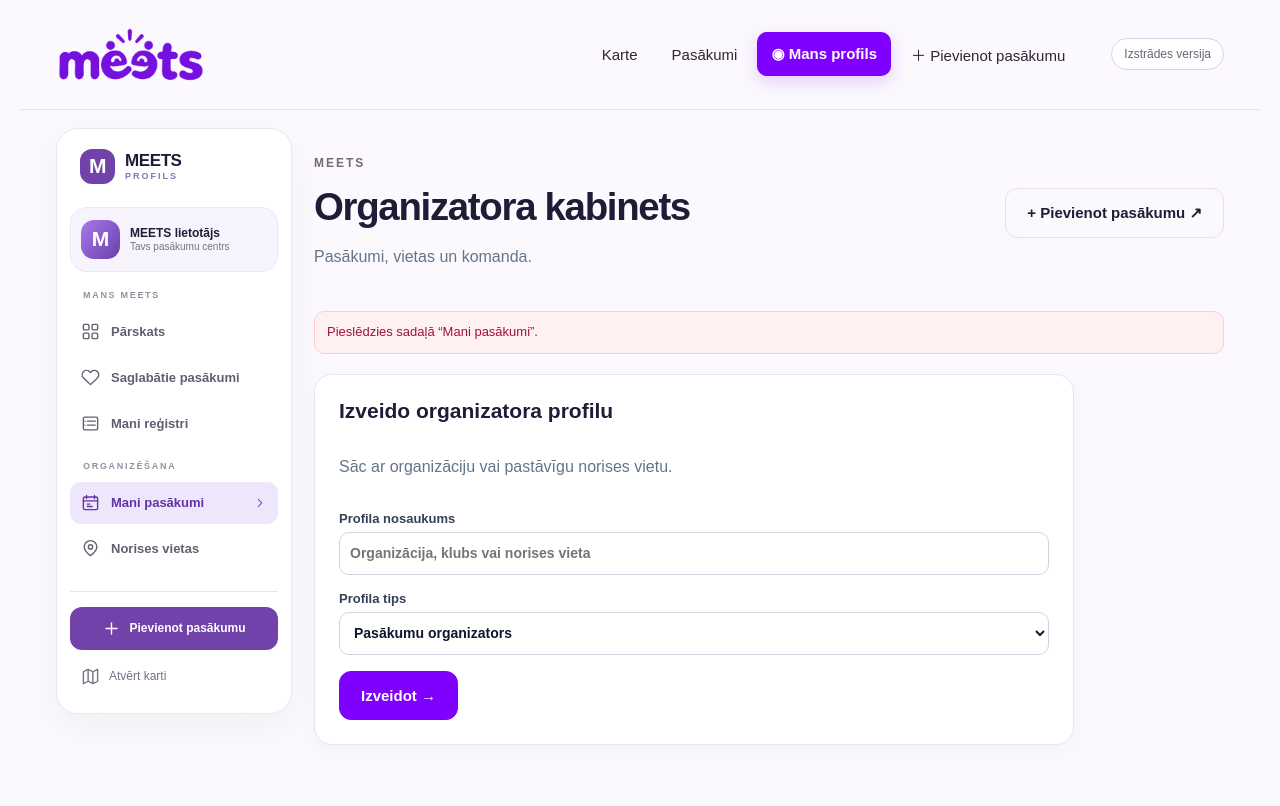
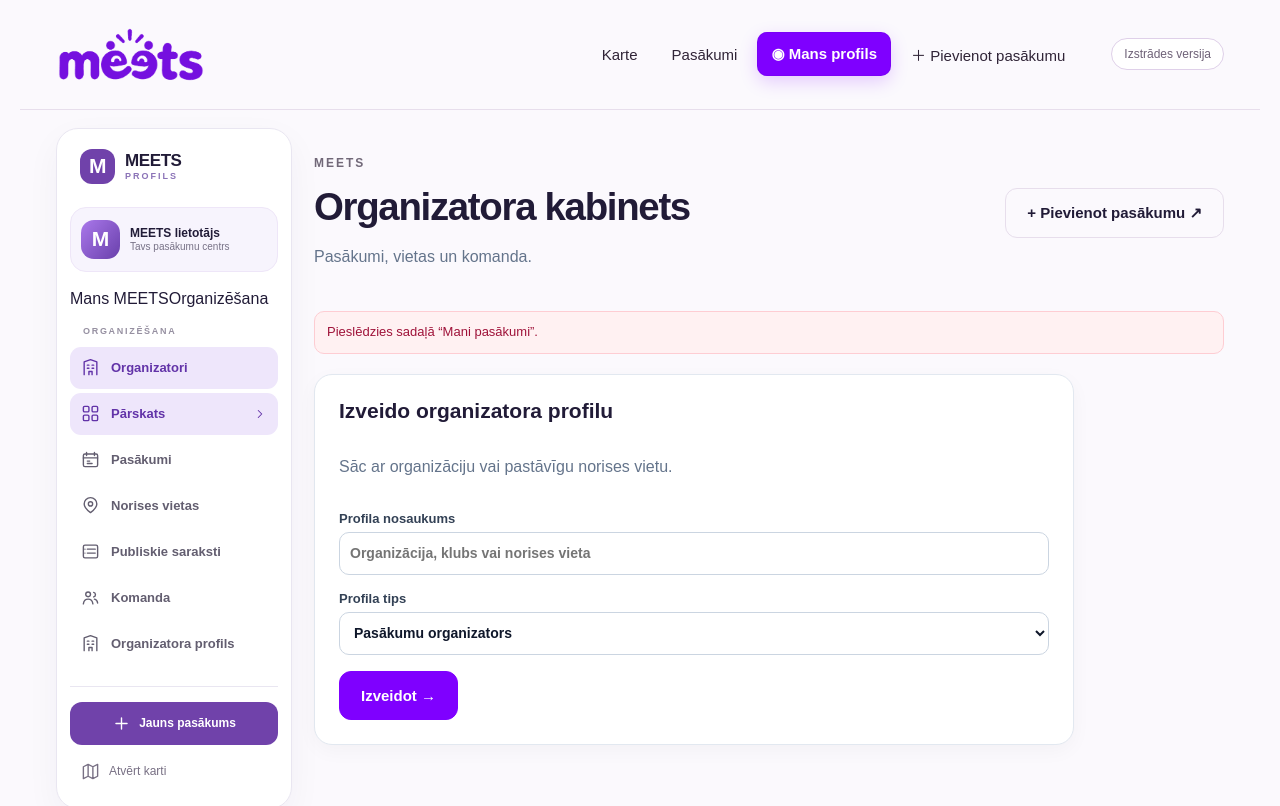
Before and after one commit to girtspolis1-sudo/meets-2, a Next.js app: page /organizators in a window 1280 px wide. Shown: the top 806 px of the page. Built offline with nearby package versions, Linux system fonts and the light colour scheme.

Commit message:
feat(ui): split profile into personal and organizer modes

```diff
--- a/app/components/profile-shell.jsx
+++ b/app/components/profile-shell.jsx
@@ -1,7 +1,7 @@
 'use client';
 import Link from 'next/link';
 import {usePathname,useSearchParams} from 'next/navigation';
-import {Suspense,useEffect,useState} from 'react';
+import {Suspense,useEffect,useMemo,useState} from 'react';
 
 const symbols={
  home:<><rect x="3" y="3" width="7" height="7" rx="1.5"/><rect x="14" y="3" width="7" height="7" rx="1.5"/><rect x="3" y="14" width="7" height="7" rx="1.5"/><rect x="14" y="14" width="7" height="7" rx="1.5"/></>,
@@ -13,17 +13,33 @@ const symbols={
  plus:<path d="M12 5v14M5 12h14"/>,
  arrow:<path d="m9 18 6-6-6-6"/>,
  settings:<><circle cx="12" cy="12" r="3"/><path d="M5 12H3m18 0h-2M12 5V3m0 18v-2M6.5 6.5 5 5m14 14-1.5-1.5M17.5 6.5 19 5M5 19l1.5-1.5"/></>,
- logout:<><path d="M10 17l5-5-5-5M15 12H3M13 3h5a3 3 0 0 1 3 3v12a3 3 0 0 1-3 3h-5"/></>
+ logout:<><path d="M10 17l5-5-5-5M15 12H3M13 3h5a3 3 0 0 1 3 3v12a3 3 0 0 1-3 3h-5"/></>,
+ users:<><circle cx="9" cy="8" r="3"/><path d="M3 20c.5-4 2.5-6 6-6s5.5 2 6 6M16 5.5a3 3 0 0 1 0 5.8M17 14c2.4.5 3.7 2.3 4 5"/></>,
+ building:<><path d="M4 21V5l8-3 8 3v16M8 9h2M14 9h2M8 13h2M14 13h2M10 21v-4h4v4"/></>,
+ eye:<><path d="M2 12s3.5-6 10-6 10 6 10 6-3.5 6-10 6S2 12 2 12Z"/><circle cx="12" cy="12" r="2.5"/></>
 };
 export function ProfileIcon({name,size=19}){
  return <svg aria-hidden="true" viewBox="0 0 24 24" width={size} height={size} fill="none" stroke="currentColor" strokeWidth="1.75" strokeLinecap="round" strokeLinejoin="round">{symbols[name]||symbols.home}</svg>;
 }
-const sections=[
- {title:'MANS MEETS',links:[{href:'/profils',label:'Pārskats',icon:'home'},{href:'/mani-pasakumi',label:'Saglabātie pasākumi',icon:'heart'},{href:'/mani-registri',label:'Mani reģistri',icon:'list'}]},
- {title:'ORGANIZĒŠANA',links:[{href:'/organizators',label:'Mani pasākumi',icon:'calendar'},{href:'/organizators?panel=venues',label:'Norises vietas',icon:'pin'}]}
+const personalLinks=[
+ {href:'/profils',label:'Pārskats',icon:'home'},
+ {href:'/mani-pasakumi',label:'Saglabātie pasākumi',icon:'heart'},
+ {href:'/mani-registri',label:'Mani saraksti',icon:'list'},
+ {href:'/sekosana',label:'Sekošana',icon:'eye'},
+ {href:'/profils#iestatijumi',label:'Konta iestatījumi',icon:'settings'}
 ];
+const organizerPanels=[
+ {panel:'overview',label:'Pārskats',icon:'home'},
+ {panel:'events',label:'Pasākumi',icon:'calendar'},
+ {panel:'venues',label:'Norises vietas',icon:'pin'},
+ {panel:'lists',label:'Publiskie saraksti',icon:'list'},
+ {panel:'team',label:'Komanda',icon:'users'},
+ {panel:'profile',label:'Organizatora profils',icon:'building'}
+];
+
 const INITIALS=(name='')=>String(name).trim().slice(0,1).toLocaleUpperCase('lv')||'M';
-function Inner({children,session,displayName='',subtitle=''}) {
+
+function Inner({children,session,displayName='',subtitle='',activeOrganization=null}) {
  const pathname=usePathname(),params=useSearchParams();
  const [identity,setIdentity]=useState(session||null);
  useEffect(()=>{
@@ -33,20 +49,24 @@ function Inner({children,session,displayName='',subtitle=''}) {
   return()=>window.removeEventListener('meets-user-changed',read);
  },[]);
  useEffect(()=>{if(session?.access_token)setIdentity(session);},[session]);
+
  const email=identity?.user?.email||'';
  const title=displayName||email?.split('@')[0]||'MEETS lietotājs';
- const active=(href)=>{
-  if(href==='/organizators?panel=venues')return pathname==='/organizators'&&params.get('panel')==='venues';
-  if(href==='/organizators')return pathname==='/organizators'&&params.get('panel')!=='venues';
+ const organizerMode=pathname==='/organizators'||pathname.startsWith('/registre-pasakumu')||pathname==='/registre-vietu';
+ const orgId=params.get('org')||activeOrganization?.id||'';
+ const panel=params.get('panel')||'overview';
+ const organizerLinks=useMemo(()=>organizerPanels.map(item=>({
+  ...item,
+  href:'/organizators?panel='+item.panel+(orgId?'&org='+encodeURIComponent(orgId):'')
+ })),[orgId]);
+ const eventHref='/registre-pasakumu/vienkarsi'+(orgId?'?org='+encodeURIComponent(orgId):'');
+
+ const activePersonal=(href)=>{
+  if(href.includes('#'))return pathname===href.split('#')[0]&&typeof window!=='undefined'&&window.location.hash===href.split('#')[1];
   return pathname===href;
  };
- const nav=sections.map(section=><div key={section.title} className="meets-profile-nav-group">
-   <span className="meets-profile-nav-label">{section.title}</span>
-   {section.links.map(item=><Link key={item.href} href={item.href} aria-current={active(item.href)?'page':undefined}
-     className={'meets-profile-nav-link'+(active(item.href)?' active':'')}>
-    <ProfileIcon name={item.icon}/><span>{item.label}</span>{active(item.href)&&<ProfileIcon name="arrow" size={14}/>}
-   </Link>)}
-  </div>);
+ const activeOrganizer=(item)=>pathname==='/organizators'&&panel===item.panel;
+
  return <div className="meets-profile-shell">
   <aside className="meets-profile-aside" aria-label="Profila navigācija">
    <Link href="/profils" className="meets-profile-aside-brand" aria-label="MEETS profils"><span className="meets-profile-brand-mark">M</span><span>MEETS <strong>PROFILS</strong></span></Link>
@@ -54,15 +74,43 @@ function Inner({children,session,displayName='',subtitle=''}) {
     <div className="meets-profile-avatar" aria-hidden="true">{INITIALS(displayName||email)}</div>
     <div><strong>{title}</strong><small>{email||subtitle||'Tavs pasākumu centrs'}</small></div>
    </div>
-   <nav className="meets-profile-nav" aria-label="Mana MEETS sadaļas">{nav}</nav>
+
+   <div className="meets-profile-mode-switch" role="group" aria-label="Profila režīms">
+    <Link href="/profils" aria-current={!organizerMode?'page':undefined} className={!organizerMode?'active':''}>Mans MEETS</Link>
+    <Link href={orgId?'/organizators?org='+encodeURIComponent(orgId):'/organizators'} aria-current={organizerMode?'page':undefined} className={organizerMode?'active':''}>Organizēšana</Link>
+   </div>
+
+   {!organizerMode?<nav className="meets-profile-nav" aria-label="Mans MEETS">
+    <div className="meets-profile-nav-group"><span className="meets-profile-nav-label">MANS MEETS</span>
+     {personalLinks.map(item=><Link key={item.href} href={item.href} aria-current={activePersonal(item.href)?'page':undefined}
+       className={'meets-profile-nav-link'+(activePersonal(item.href)?' active':'')}>
+      <ProfileIcon name={item.icon}/><span>{item.label}</span>{activePersonal(item.href)&&<ProfileIcon name="arrow" size={14}/>}
+     </Link>)}
+    </div>
+   </nav>:<nav className="meets-profile-nav" aria-label="Organizēšana">
+    {activeOrganization&&<div className="meets-profile-active-org"><small>Aktīvais organizators</small><strong>{activeOrganization.name}</strong></div>}
+    <div className="meets-profile-nav-group"><span className="meets-profile-nav-label">ORGANIZĒŠANA</span>
+     <Link href="/organizators" className={'meets-profile-nav-link'+(!orgId&&pathname==='/organizators'?' active':'')}>
+      <ProfileIcon name="building"/><span>Organizatori</span>
+     </Link>
+     {organizerLinks.map(item=><Link key={item.panel} href={item.href} aria-current={activeOrganizer(item)?'page':undefined}
+       className={'meets-profile-nav-link'+(activeOrganizer(item)?' active':'')}>
+      <ProfileIcon name={item.icon}/><span>{item.label}</span>{activeOrganizer(item)&&<ProfileIcon name="arrow" size={14}/>}
+     </Link>)}
+    </div>
+   </nav>}
+
    <div className="meets-profile-aside-footer">
-    <Link className="meets-profile-aside-action" href="/registre-pasakumu/vienkarsi"><ProfileIcon name="plus"/> Pievienot pasākumu</Link>
+    {organizerMode?<Link className="meets-profile-aside-action" href={eventHref}><ProfileIcon name="plus"/> Jauns pasākums</Link>:
+     <Link className="meets-profile-aside-action" href="/karte"><ProfileIcon name="map"/> Atrast pasākumu</Link>}
     <Link className="meets-profile-secondary-link" href="/karte"><ProfileIcon name="map"/> Atvērt karti</Link>
    </div>
   </aside>
+
   <div className="meets-profile-content">
-   <nav className="meets-profile-mobile-tabs" aria-label="Profila sadaļas">
-    {[...sections[0].links,...sections[1].links].map(item=><Link key={item.href} href={item.href} aria-current={active(item.href)?'page':undefined} className={active(item.href)?'active':''}>{item.label}</Link>)}
+   <nav className="meets-profile-mobile-tabs" aria-label={organizerMode?'Organizēšanas sadaļas':'Mans MEETS sadaļas'}>
+    {!organizerMode?personalLinks.slice(0,4).map(item=><Link key={item.href} href={item.href} aria-current={activePersonal(item.href)?'page':undefined} className={activePersonal(item.href)?'active':''}>{item.label}</Link>):
+     <><Link href="/organizators" className={!orgId?'active':''}>Organizatori</Link>{organizerLinks.slice(0,4).map(item=><Link key={item.panel} href={item.href} aria-current={activeOrganizer(item)?'page':undefined} className={activeOrganizer(item)?'active':''}>{item.label}</Link>)}</>}
    </nav>
    <div className="meets-profile-slot">{children}</div>
   </div>
```
